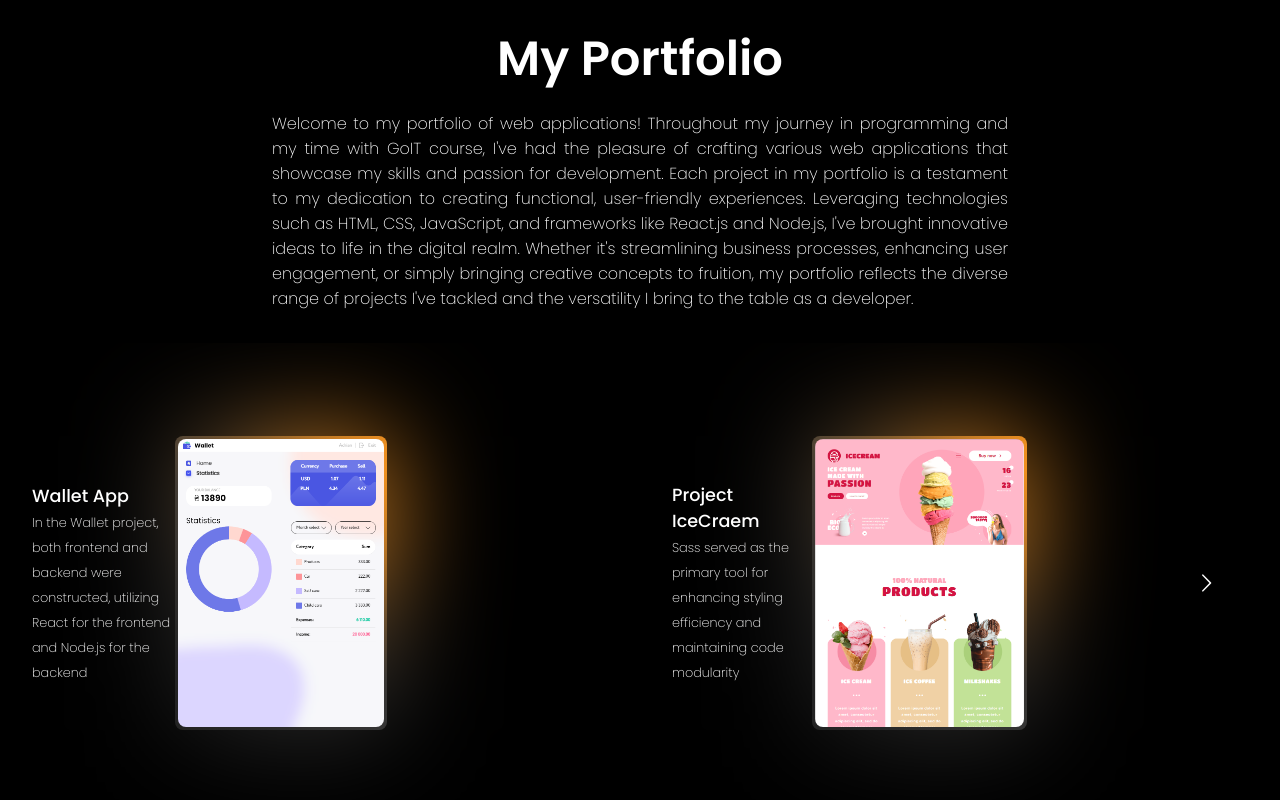
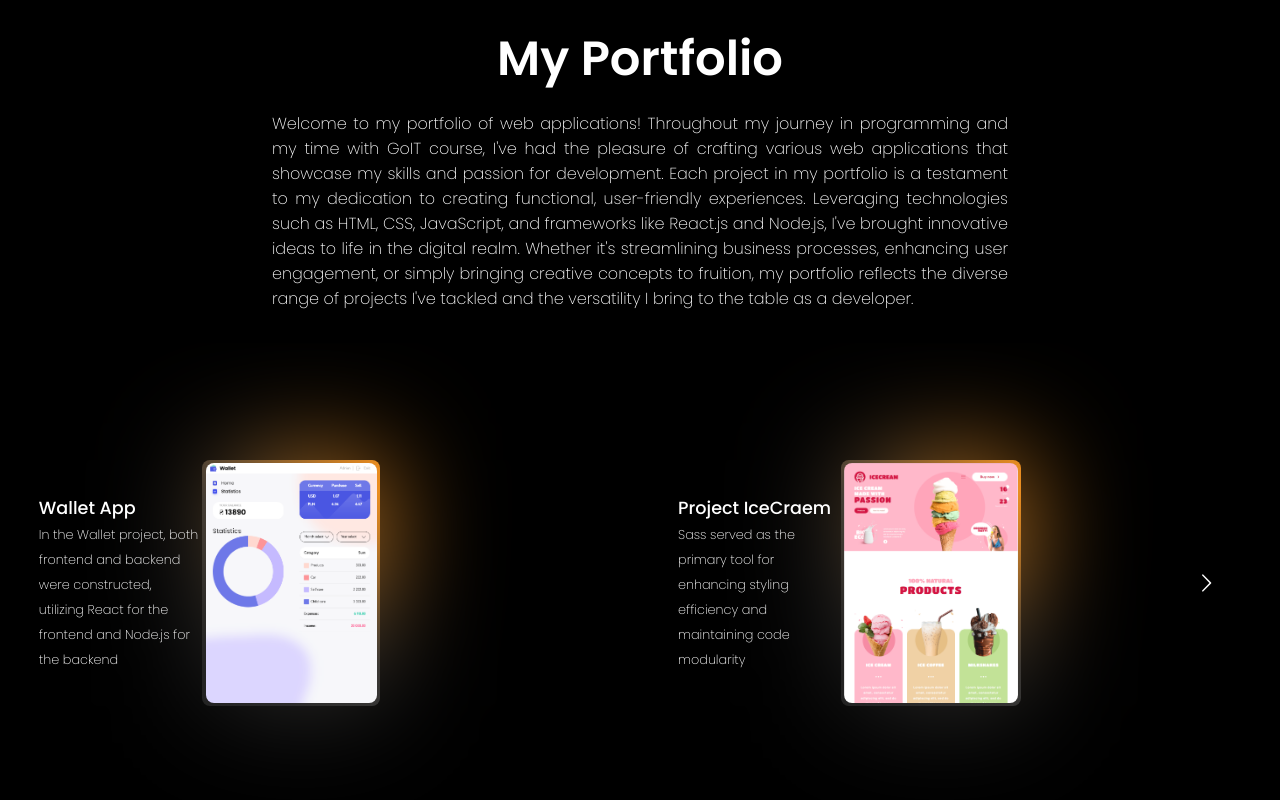
Before and after one commit to adiczq/portfolio, a React (Create React App) app: page / in a window 1280 px wide. Shown: the part 1936-2736 px from the top of the page. Built offline with nearby package versions, Linux system fonts and the light colour scheme.

Commit message:
Update WorkCard.css

```diff
--- a/src/components/WorkCard/WorkCard.css
+++ b/src/components/WorkCard/WorkCard.css
@@ -31,7 +31,7 @@
 }
 
 .WorkCard {
-  height: 18rem;
+  height: 15rem;
   border-radius: 0.5rem;
   position: relative;
   transition: all 250ms cubic-bezier(0.4, 0, 0.2, 1);
```
